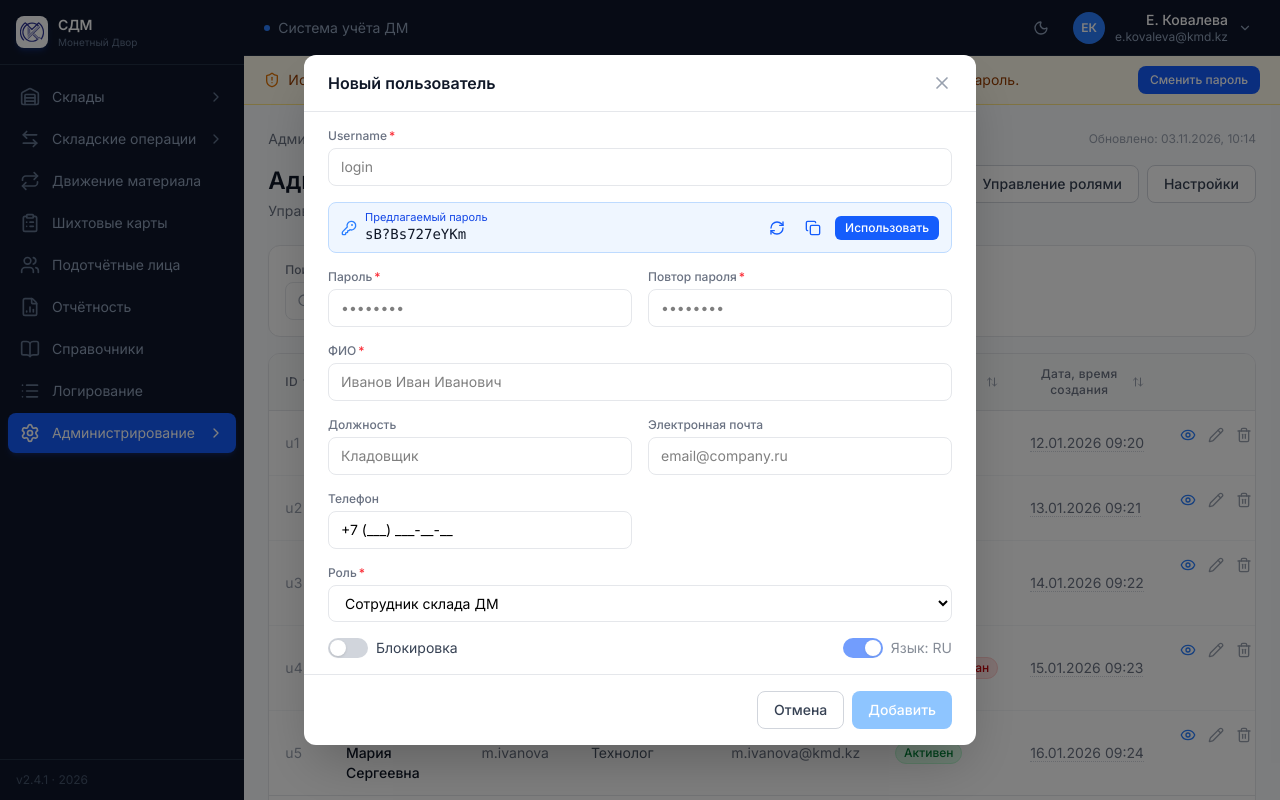
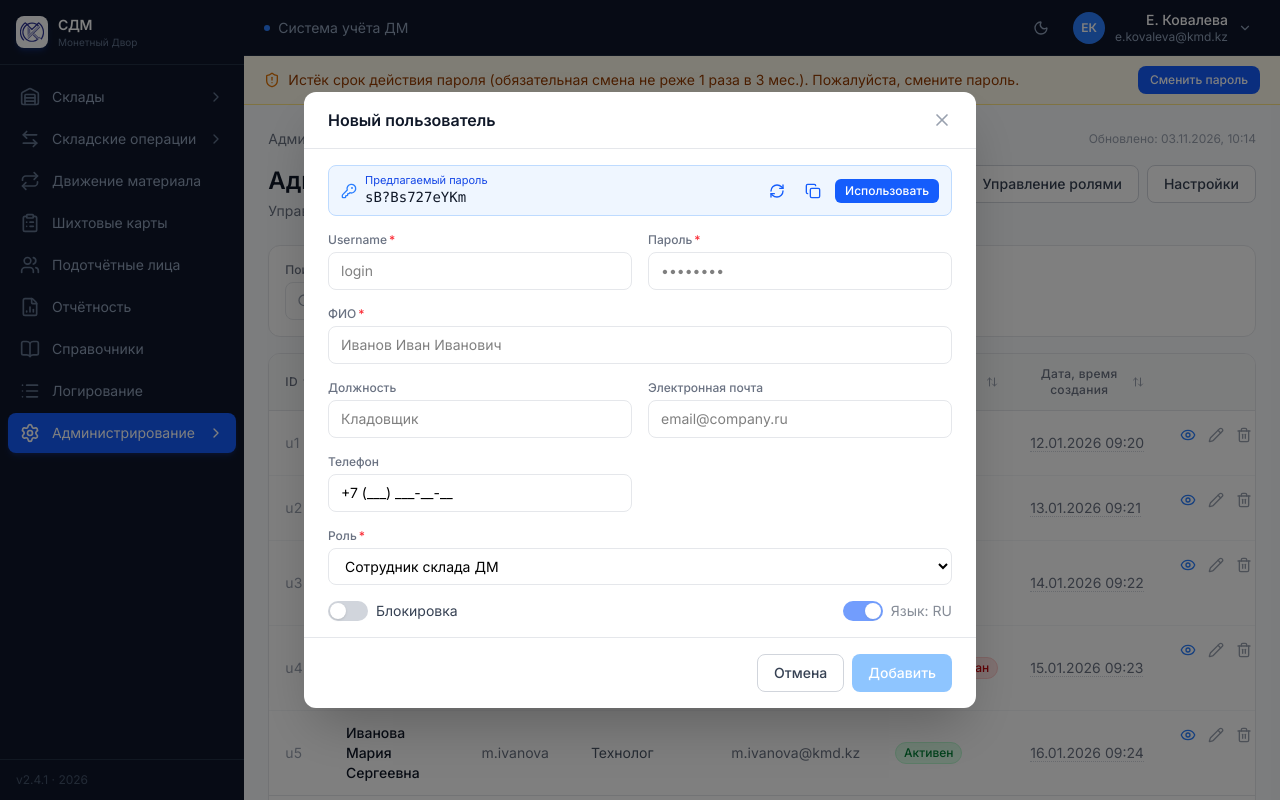
Before and after one commit to remstorlab/kmd, a React (Vite) app: page /admin/users in a window 1280 px wide. Both pictures are taken after a click on the button "Добавить пользователя". Built offline with nearby package versions, Linux system fonts and the light colour scheme; the HTML template or start-up script is replaced by a standard one.

Commit message:
password

```diff
--- a/src/pages/Admin.tsx
+++ b/src/pages/Admin.tsx
@@ -265,16 +265,13 @@ function NewUserModal({ user, onClose, onSave }: { user?: AppUser | null; onClos
     role: user?.role || "Сотрудник склада ДМ",
     blocked: user?.status === "Заблокирован",
     password: "",
-    confirmPassword: "",
     position: "",
     phone: "+7 (___) ___-__-__",
   });
   const { securityPolicy } = useApp();
   // Новый пользователь — пароль обязателен; при редактировании — меняется, только если введён
-  const pwdTouched = !user || !!form.password || !!form.confirmPassword;
   const pwdErrors = form.password ? evaluatePasswordRules(form.password, securityPolicy) : [];
-  const pwdMismatch = !!form.confirmPassword && form.password !== form.confirmPassword;
-  const pwdInvalid = pwdTouched && (!form.password || pwdErrors.length > 0 || form.password !== form.confirmPassword);
+  const pwdInvalid = (!user && !form.password) || pwdErrors.length > 0;
 
   return (
     <Modal
@@ -297,16 +294,14 @@ function NewUserModal({ user, onClose, onSave }: { user?: AppUser | null; onClos
       }
     >
       <div className="grid grid-cols-2 gap-4">
-        <Field label="Username" required full><Input value={form.username} onChange={v => setForm(f => ({ ...f, username: v }))} placeholder="login" /></Field>
         <div className="col-span-2">
-          <PasswordSuggest onUse={p => setForm(f => ({ ...f, password: p, confirmPassword: p }))} />
+          <PasswordSuggest onUse={p => setForm(f => ({ ...f, password: p }))} />
         </div>
+        <Field label="Username" required><Input value={form.username} onChange={v => setForm(f => ({ ...f, username: v }))} placeholder="login" /></Field>
         <Field label={user ? "Новый пароль" : "Пароль"} required={!user}><Input value={form.password} onChange={v => setForm(f => ({ ...f, password: v }))} placeholder="••••••••" /></Field>
-        <Field label="Повтор пароля" required={!user}><Input value={form.confirmPassword} onChange={v => setForm(f => ({ ...f, confirmPassword: v }))} placeholder="••••••••" /></Field>
-        {(pwdErrors.length > 0 || pwdMismatch) && (
+        {pwdErrors.length > 0 && (
           <div className="col-span-2 text-xs text-amber-600 space-y-0.5 -mt-2">
             {pwdErrors.map(e => <div key={e}>• {e}</div>)}
-            {pwdMismatch && <div>• Пароль и повтор пароля не совпадают</div>}
           </div>
         )}
         <Field label="ФИО" required full><Input value={form.name} onChange={v => setForm(f => ({ ...f, name: v }))} placeholder="Иванов Иван Иванович" /></Field>
```
